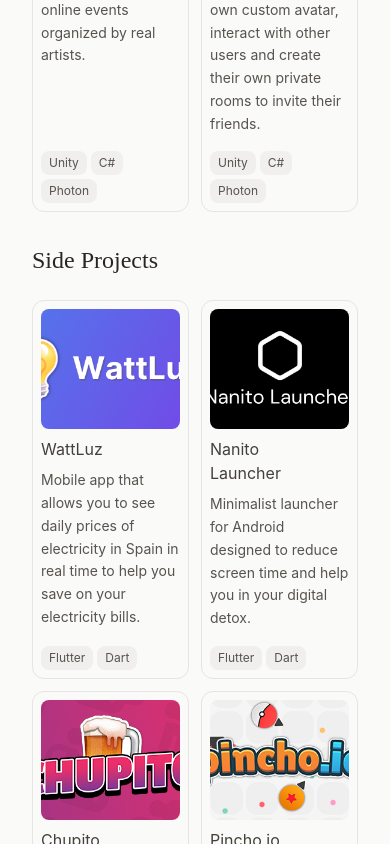
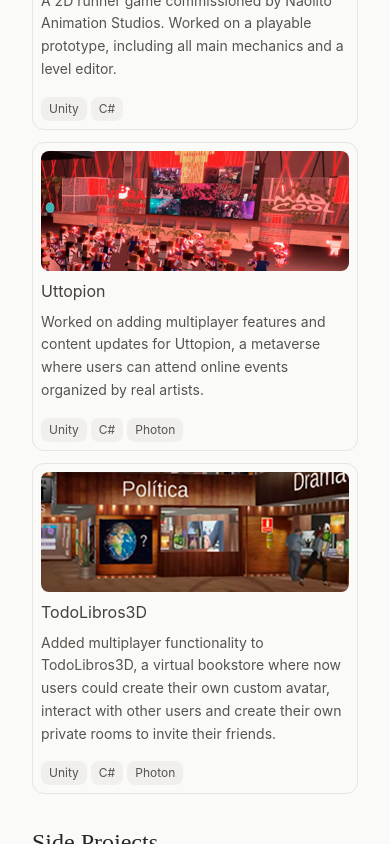
Before and after one commit to menit0/menito.dev, a React (Vite) app: page / in a window 390 px wide. Shown: the part 3797-4641 px from the top of the page. Built offline with nearby package versions, Linux system fonts and the light colour scheme.

Commit message:
feat: responsive project cards grid

```diff
--- a/src/App.tsx
+++ b/src/App.tsx
@@ -74,7 +74,7 @@
 
       <section className="flex flex-col gap-6">
         <h2>{data.mainProjects.sectionName}</h2>
-        <div className="grid grid-cols-2 gap-3">
+        <div className="grid grid-cols-1 sm:grid-cols-2 gap-3">
           {data.mainProjects.items.map((item) => (
             <ProjectCard project={item as Project} />
           ))}
@@ -83,7 +83,7 @@
 
       <section className="flex flex-col gap-6">
         <h2>{data.sideProjects.sectionName}</h2>
-        <div className="grid grid-cols-2 gap-3">
+        <div className="grid grid-cols-1 sm:grid-cols-2 gap-3">
           {data.sideProjects.items.map((item) => (
             <ProjectCard project={item as Project} />
           ))}
```
